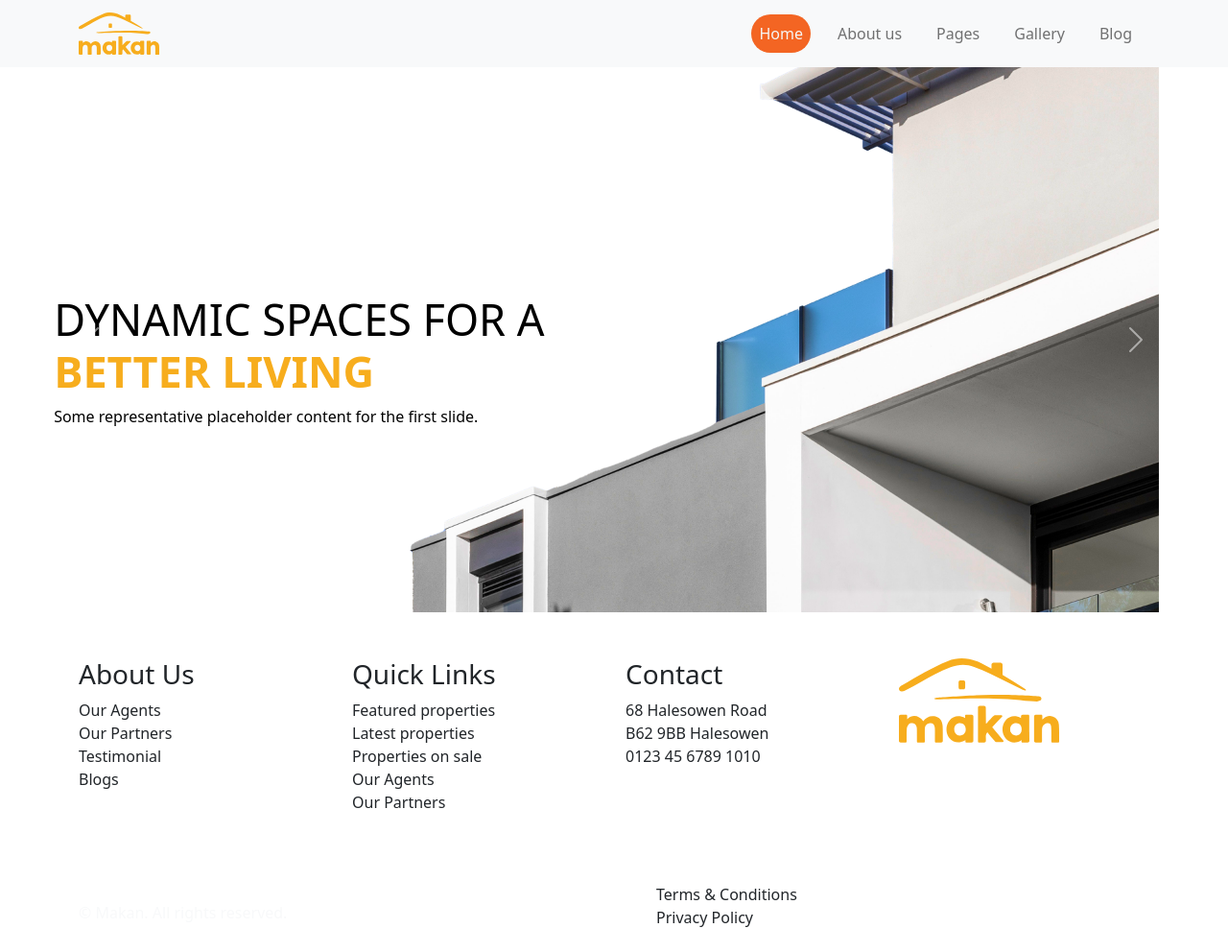
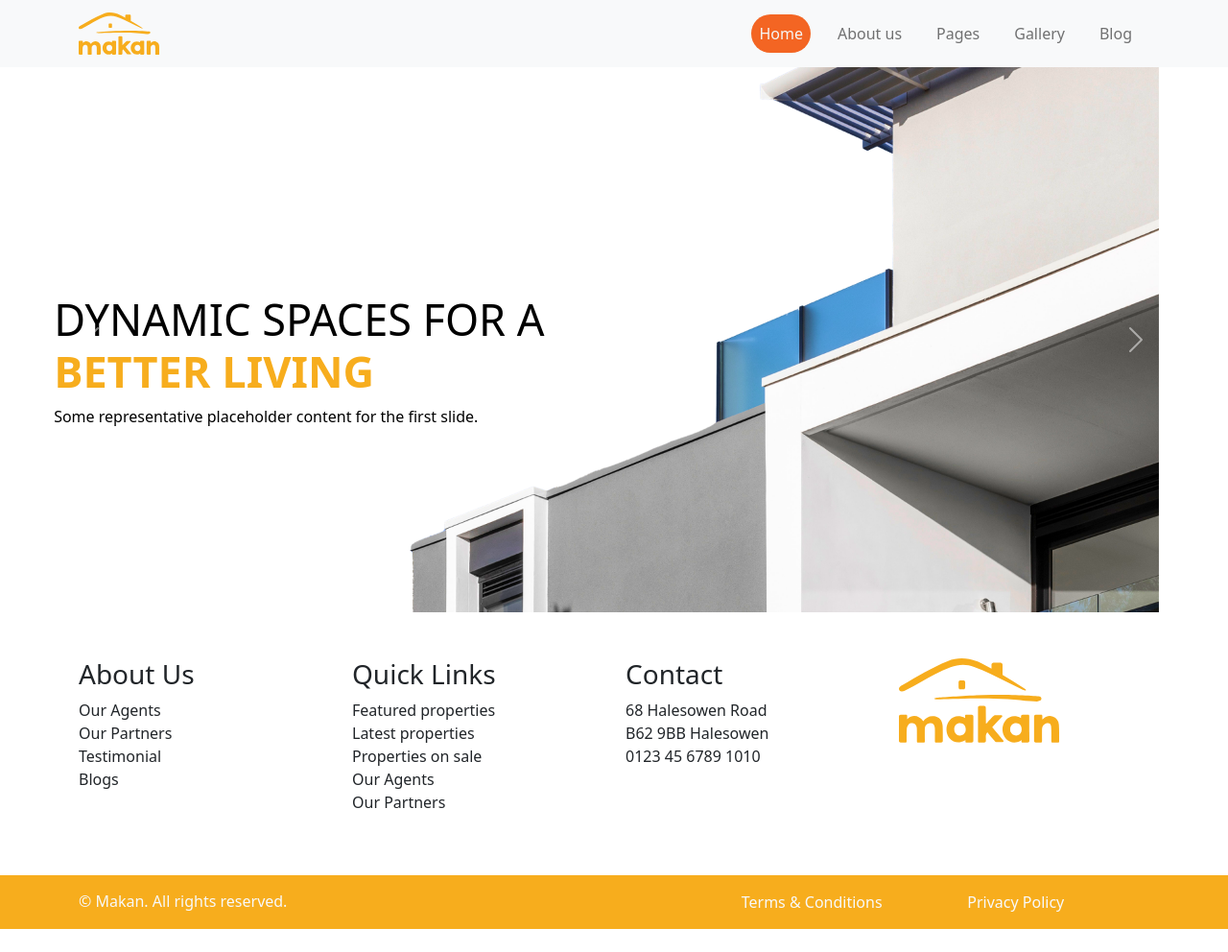
Before and after one commit to shahidsarvani/sass-testing, a plain HTML site: page index.html in a window 1280 px wide. Shown: the whole page at 96% size. After the commit the page ends 968 px from the top, so only its background shows below. Drawn offline with Linux system fonts and the light colour scheme.

Commit message:
Absolute Footer

```diff
--- a/assets/scss/main.scss
+++ b/assets/scss/main.scss
@@ -30,3 +30,7 @@ li.nav-item {
         text-align: left;
     }
 }
+
+.footer-absolute{
+    background-color: $site-color;
+}
--- a/index.html
+++ b/index.html
@@ -122,9 +122,9 @@
                 </div>
 
                 <div class="col-lg-6">
-                    <ul class="custom-ftr-inline h-100">
-                        <li class="d-flex align-items-center">Terms & Conditions</li>
-                        <li class="d-flex align-items-center">Privacy Policy</li>
+                    <ul class="custom-ftr-inline h-100 d-flex justify-content-evenly">
+                        <li class="d-flex align-items-center text-light">Terms & Conditions</li>
+                        <li class="d-flex align-items-center text-light">Privacy Policy</li>
                     </ul>
                 </div>
             </div>
```
Also changed, not shown: assets/css/main.css, 1 other file.
